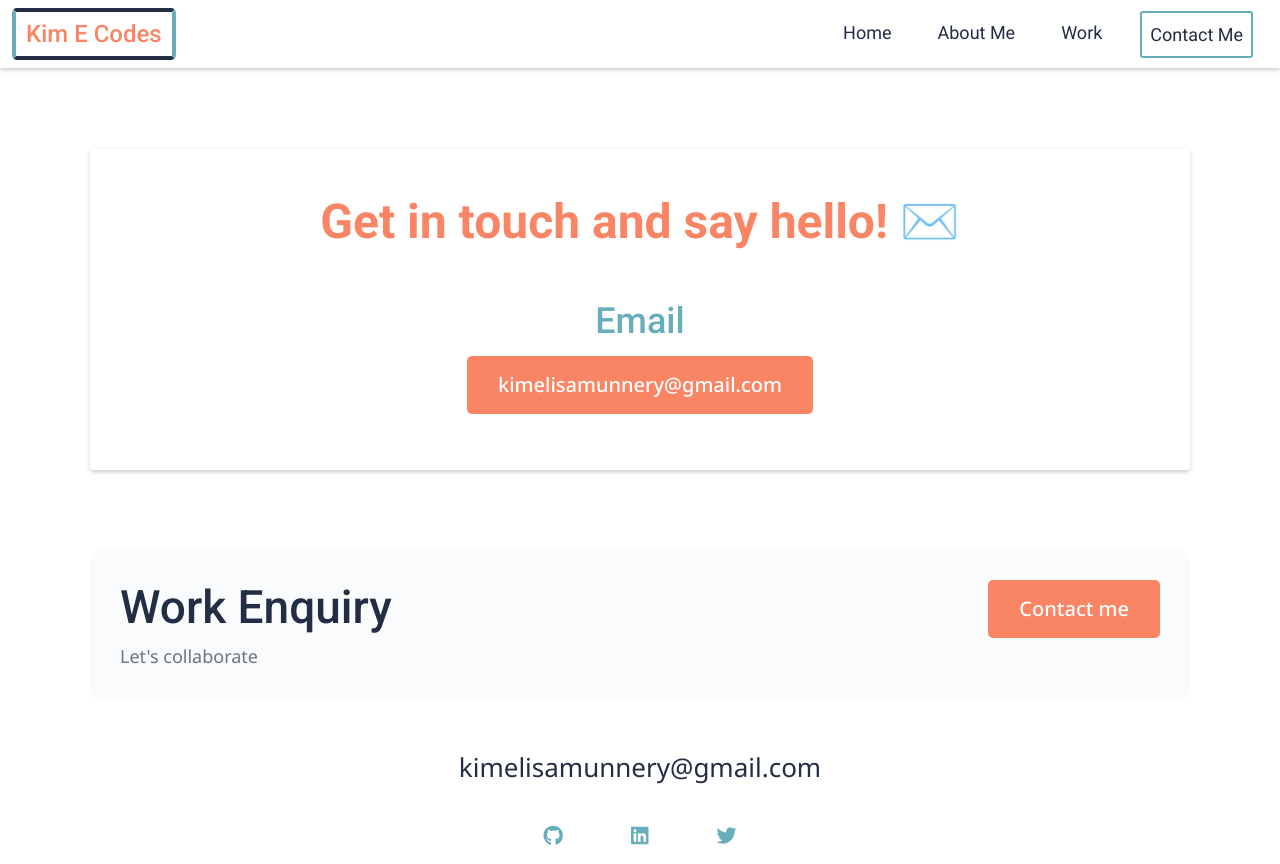
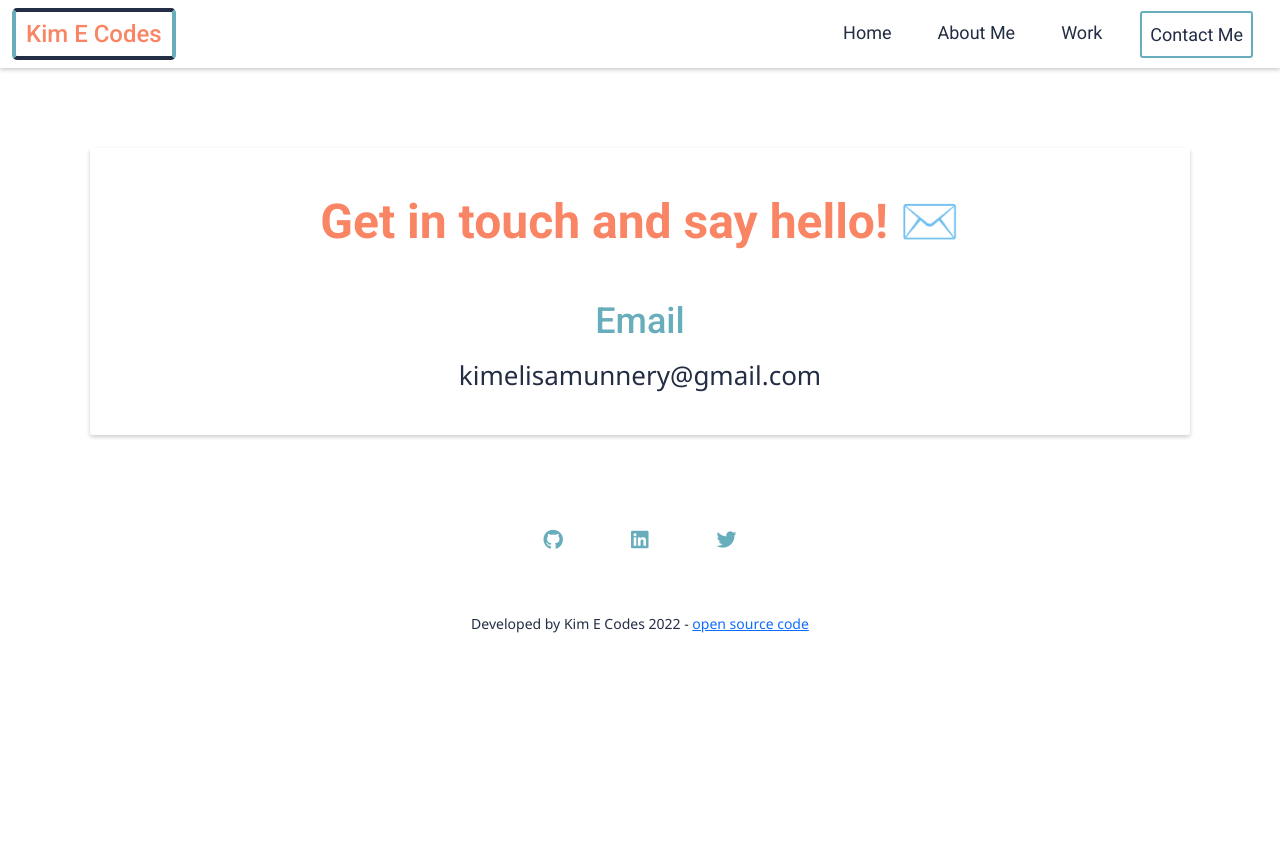
Before and after one commit to kim-elisa/km-portfolio-project, a plain HTML site: page contact.html in a window 1280 px wide. Shown: the top 864 px of the page. After the commit the page ends 800 px from the top, so only its background shows below. Drawn offline with nearby package versions, Linux system fonts and the light colour scheme.

Commit message:
Added target="_blank" and updated contact page

```diff
--- a/contact.html
+++ b/contact.html
@@ -81,37 +81,16 @@
         <div class="row mt-5">
           <div class="col">
             <h3>Email</h3>
-            <p>
-              <a
-                href="mailto:kimelisamunnery@gmail.com"
-                class="btn btn-branding"
+            <div class="d-flex justify-content-center mt-2">
+              <a href="mailto:kimelisamunnery@gmail.com" class="email-link"
                 >kimelisamunnery@gmail.com</a
               >
-            </p>
+            </div>
           </div>
         </div>
       </div>
       <footer>
-        <div class="enquiry-box d-flex justify-content-between my-4">
-          <div>
-            <h4>Work Enquiry</h4>
-            <p class="text-muted">Let's collaborate</p>
-          </div>
-          <div>
-            <a
-              href="/contact.html"
-              title="link to contact page"
-              class="btn btn-branding"
-              >Contact me</a
-            >
-          </div>
-        </div>
-        <div class="d-flex justify-content-center mt-5">
-          <a href="mailto:kimelisamunnery@gmail.com" class="email-link"
-            >kimelisamunnery@gmail.com</a
-          >
-        </div>
-        <div class="social-links d-flex justify-content-center my-4">
+        <div class="social-links d-flex justify-content-center mt-4">
           <a href="https://github.com/kim-elisa" title="GitHub profile"
             ><i target="_blank" class="fab fa-github"></i
           ></a>
--- a/styles/portfolio.css
+++ b/styles/portfolio.css
@@ -233,6 +233,16 @@ footer p {
   box-shadow: 0 2px 4px 0 rgba(0, 0, 0, 0.2);
 }
 
+.email-link {
+  text-decoration: none;
+  color: var(--secondary-color);
+  font-size: 26px;
+}
+
+.email-link:hover {
+  color: var(--primary-color);
+}
+
 @media (max-width: 576px) {
   h2 {
     font-size: 24px;
```
Also changed, not shown: index.html (+2 -0 lines).
